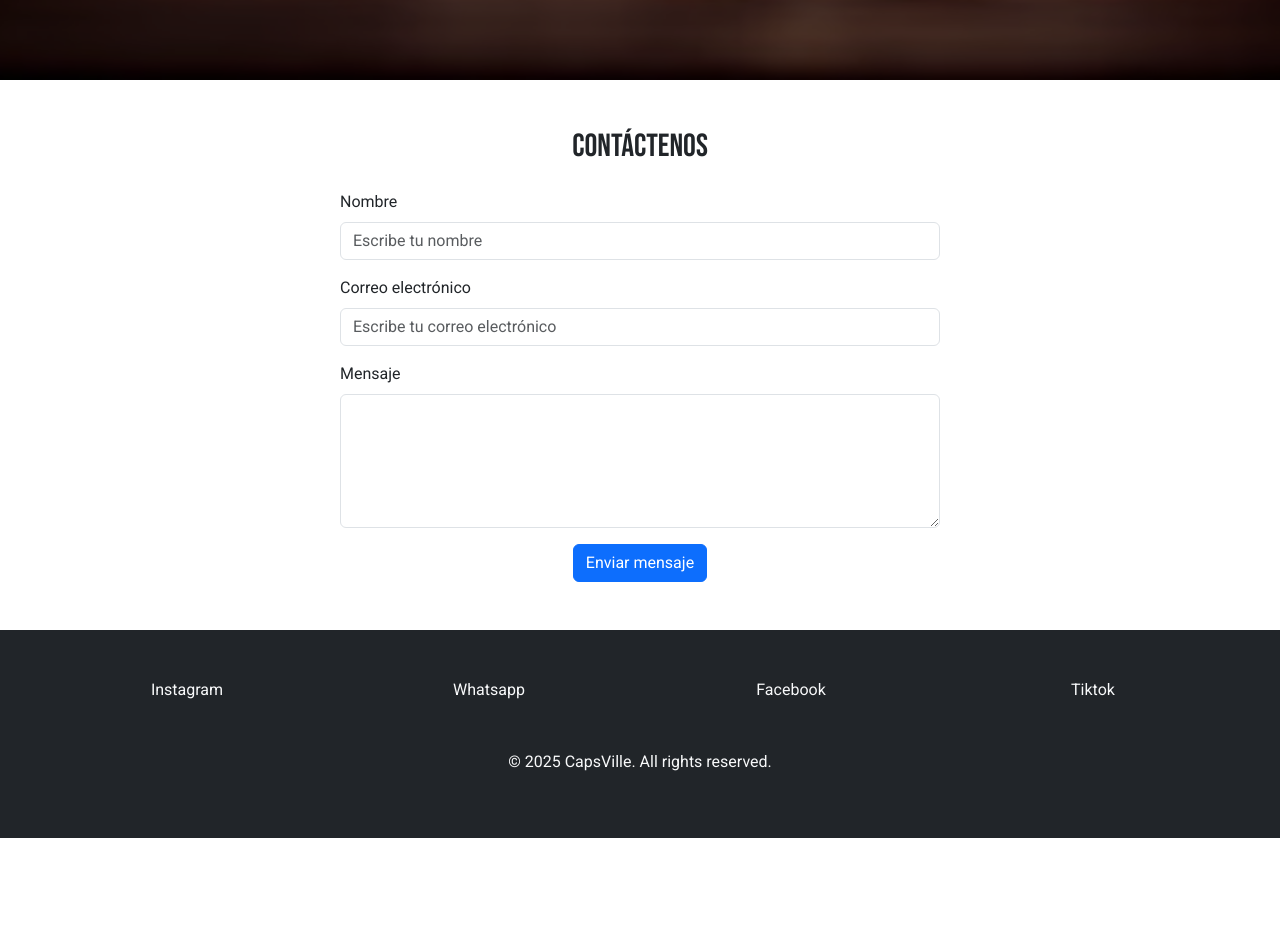
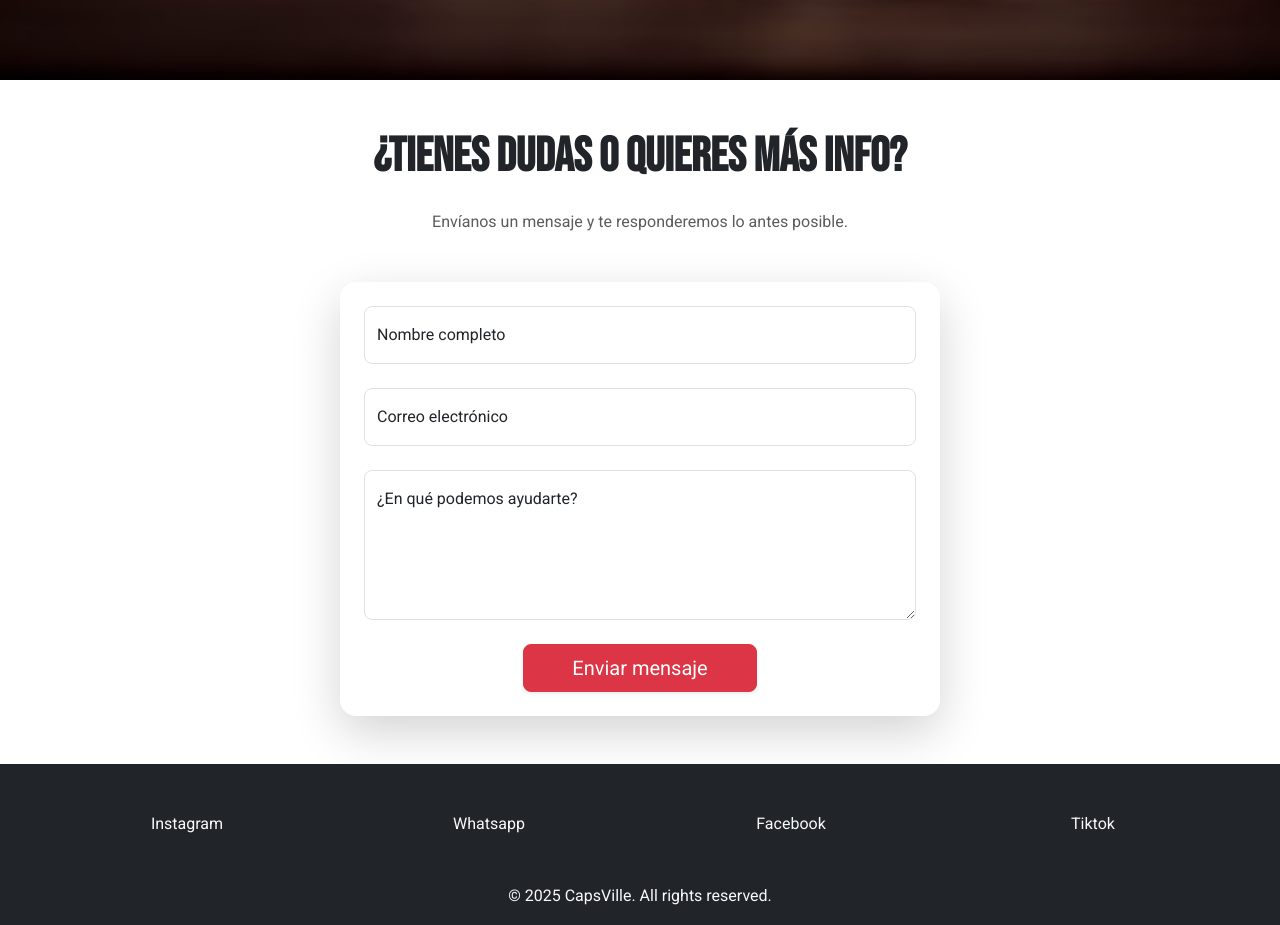
Before and after one commit to DoelGm/CapsVille, an Angular app: page / in a window 1280 px wide. Shown: the part 2020-2945 px from the top of the page. Before the commit the page ends 2858 px from the top, so only its background shows below. Built offline with nearby package versions, Linux system fonts and the light colour scheme.

Commit message:
contactenos

```diff
--- a/src/app/component/public/contact/contact.component.css
+++ b/src/app/component/public/contact/contact.component.css
@@ -0,0 +1,13 @@
+/* Input elegante al enfocar */
+input:focus,
+textarea:focus {
+  box-shadow: 0 0 0 0.25rem rgba(220, 53, 69, 0.25);
+  border-color: #dc3545;
+}
+
+/* Botón con hover suave */
+.btn-danger:hover {
+  background-color: #bb2d3b;
+  transform: scale(1.02);
+  transition: all 0.2s ease-in-out;
+}
--- a/src/app/component/public/contact/contact.component.html
+++ b/src/app/component/public/contact/contact.component.html
@@ -1,31 +1,33 @@
 <section class="container my-5">
-  <h2 class="text-center mb-4">Contáctenos</h2>
-  <form action="https://formsubmit.co/TU_CORREO@ejemplo.com" method="POST" class="mx-auto" style="max-width: 600px;">
+  <h2 class="text-center mb-4 display-5 fw-bold text-dark">¿Tienes dudas o quieres más info?</h2>
+  <p class="text-center text-muted mb-5">Envíanos un mensaje y te responderemos lo antes posible.</p>
+
+  <form action="https://formsubmit.co/TU_CORREO@ejemplo.com" method="POST" class="mx-auto shadow-lg p-4 rounded-4 bg-white animate-fade-in-up" style="max-width: 600px;">
 
     <!-- Nombre -->
-    <div class="mb-3">
-      <label for="nombre" class="form-label">Nombre</label>
-      <input type="text" class="form-control" id="nombre" name="nombre" required placeholder="Escribe tu nombre">
+    <div class="form-floating mb-4">
+      <input type="text" class="form-control form-control-lg rounded-3" id="nombre" name="nombre" placeholder="Tu nombre completo" required>
+      <label for="nombre">Nombre completo</label>
     </div>
 
     <!-- Correo -->
-    <div class="mb-3">
-      <label for="email" class="form-label">Correo electrónico</label>
-      <input type="email" class="form-control" id="email" name="email" required placeholder="Escribe tu correo electrónico">
+    <div class="form-floating mb-4">
+      <input type="email" class="form-control form-control-lg rounded-3" id="email" name="email" placeholder="correo@ejemplo.com" required>
+      <label for="email">Correo electrónico</label>
     </div>
 
     <!-- Mensaje -->
-    <div class="mb-3">
-      <label for="mensaje" class="form-label">Mensaje</label>
-      <textarea class="form-control" id="mensaje" name="mensaje" rows="5" required></textarea>
+    <div class="form-floating mb-4">
+      <textarea class="form-control form-control-lg rounded-3" placeholder="Escribe tu mensaje aquí..." id="mensaje" name="mensaje" style="height: 150px;" required></textarea>
+      <label for="mensaje">¿En qué podemos ayudarte?</label>
     </div>
 
     <!-- Botón -->
     <div class="text-center">
-      <button type="submit" class="btn btn-primary">Enviar mensaje</button>
+      <button type="submit" class="btn btn-danger btn-lg px-5 py-2 shadow-sm">Enviar mensaje</button>
     </div>
 
-    <!-- Evita spam -->
+    <!-- Evitar spam -->
     <input type="hidden" name="_captcha" value="false">
   </form>
 </section>
```
